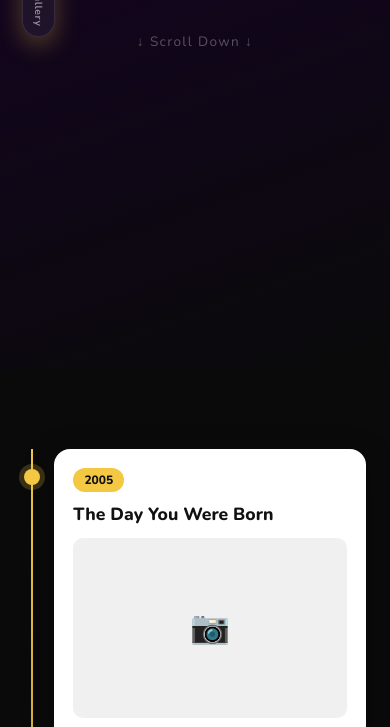
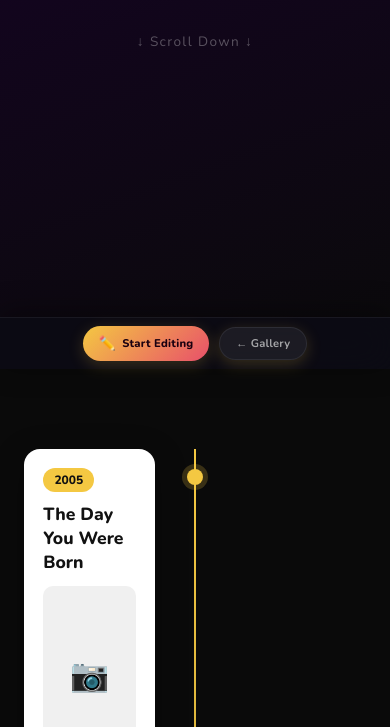
Before and after one commit to randherushikesh/wishify, a plain HTML site: page templates/birthday2/preview.html in a window 390 px wide. Shown: the part 475-1202 px from the top of the page. Drawn offline with nearby package versions, Linux system fonts and the light colour scheme.

Commit message:
fix: allignment of the birthday2 editing btn

```diff
--- a/templates/birthday2/preview.html
+++ b/templates/birthday2/preview.html
@@ -39,6 +39,8 @@
   writing-mode: vertical-rl;
   text-orientation: mixed;
   letter-spacing: .05em;
+  min-width: 44px;
+  text-align: center;
 }
 .floating-cta a:hover {
   transform: translateY(-3px);
@@ -118,12 +120,48 @@
     .brand { text-align: center; padding: 1.5rem; font-size: .72rem; letter-spacing: .1em; text-transform: uppercase; color: rgba(255,255,255,.2); }
 
     @media (max-width: 640px) {
-      .floating-cta { left: .5rem; }
-      .floating-cta a { font-size: .65rem; padding: .8rem .5rem; }
-      .tl-item { flex-direction: column; padding: 0 0 0 30px !important; margin-left: 0; }
-      .timeline-line { left: 8px; }
-      .tl-dot { left: 8px; }
-      .tl-card { max-width: 100%; }
+  .floating-cta {
+    position: fixed;
+    bottom: 0; left: 0; right: 0; top: auto;
+    transform: none;
+    flex-direction: row;
+    justify-content: center;
+    padding: 0.5rem 0.8rem;
+    background: rgba(12, 12, 20, 0.9);
+    backdrop-filter: blur(16px) saturate(1.2);
+    border-top: 1px solid rgba(255,255,255,0.06);
+    gap: 0.6rem;
+    box-shadow: 0 -4px 30px rgba(0,0,0,.4);
+  }
+  .floating-cta a {
+    writing-mode: horizontal-tb;
+    flex-direction: row;
+    padding: 0.5rem 1rem;
+    font-size: 0.7rem;
+    border-radius: 30px;
+    min-width: auto;
+    gap: 0.4rem;
+    letter-spacing: 0.02em;
+    box-shadow: 0 4px 16px rgba(244,200,66,.2);
+  }
+  .floating-cta .cta-icon {
+    writing-mode: horizontal-tb;
+    font-size: 0.85rem;
+  }
+  .floating-cta .back-btn {
+    writing-mode: horizontal-tb;
+    padding: 0.5rem 1rem;
+    font-size: 0.7rem;
+    background: rgba(255,255,255,0.07);
+    color: rgba(255,255,255,0.6);
+    border-color: rgba(255,255,255,0.08);
+  }
+  .floating-cta .back-btn:hover {
+    background: rgba(255,255,255,0.12);
+    color: #fff;
+  }
+  /* Push page content above the bottom bar */
+  .brand { padding-bottom: 5rem; }
 }
   </style>
 </head>
```
Lines whose indentation alone changed are shown as unchanged.
